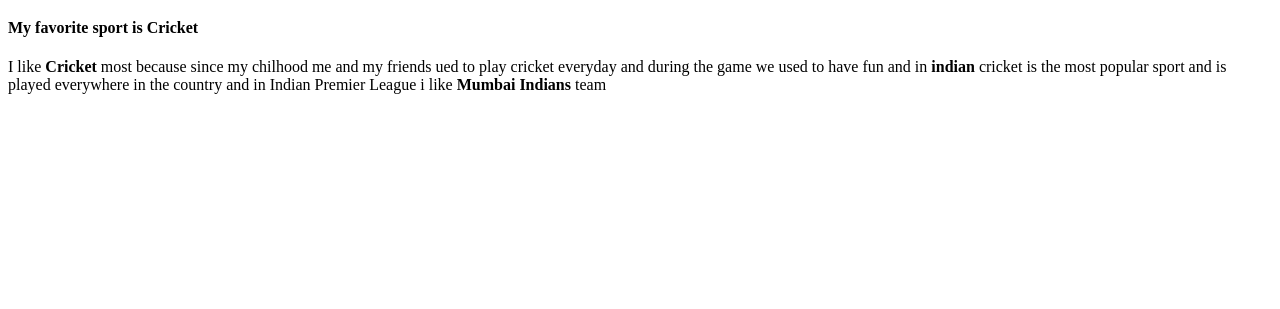
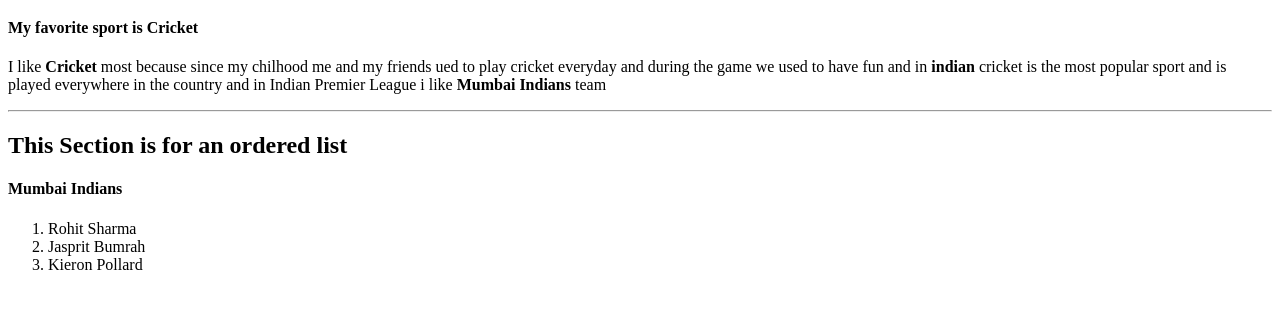
Before and after one commit to 44-563-Web-Apps-S23/44563-webapps-assignment-3-SaiBalaji2001, a plain HTML site: page index.html in a window 1280 px wide. Shown: the part 61-370 px from the top of the page. Drawn offline with Linux system fonts and the light colour scheme.

Commit message:
added ordered list to html

```diff
--- a/index.html
+++ b/index.html
@@ -6,7 +6,15 @@
     <body>
         <h1> Sai Balaji Gadi </h1>
         <h4>My favorite sport is Cricket</h4>
-        <p>I like <b>Cricket</b> most because since my chilhood me and my friends ued to play cricket everyday and during the game we used
-            to have fun and in <b>indian</b> cricket is the most popular sport and is played everywhere in the country and in Indian Premier League i like <b>Mumbai Indians</b> team</p>
+        <p>I like <b>Cricket</b> most because since my chilhood me and my friends ued to play cricket everyday and during the game we used to have fun and in
+            <b>indian</b> cricket is the most popular sport and is played everywhere in the country and in Indian Premier League i like <b>Mumbai Indians</b> team</p>
+        <hr>
+        <h2>This Section is for an ordered list</h2>
+        <h4>Mumbai Indians</h4>
+        <ol>
+            <li>Rohit Sharma</li>
+            <li>Jasprit Bumrah</li>
+            <li>Kieron Pollard</li>
+        </ol>
     </body>
 </html>
```
